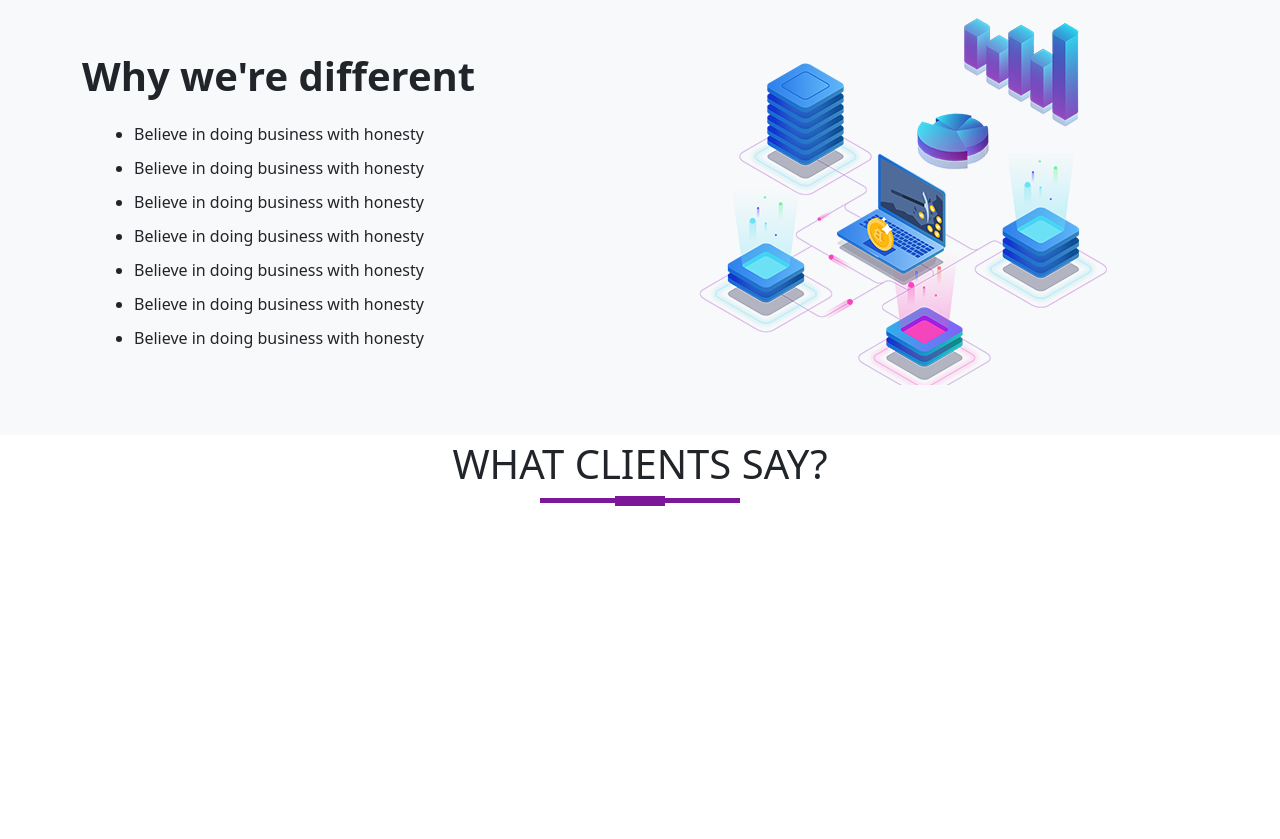
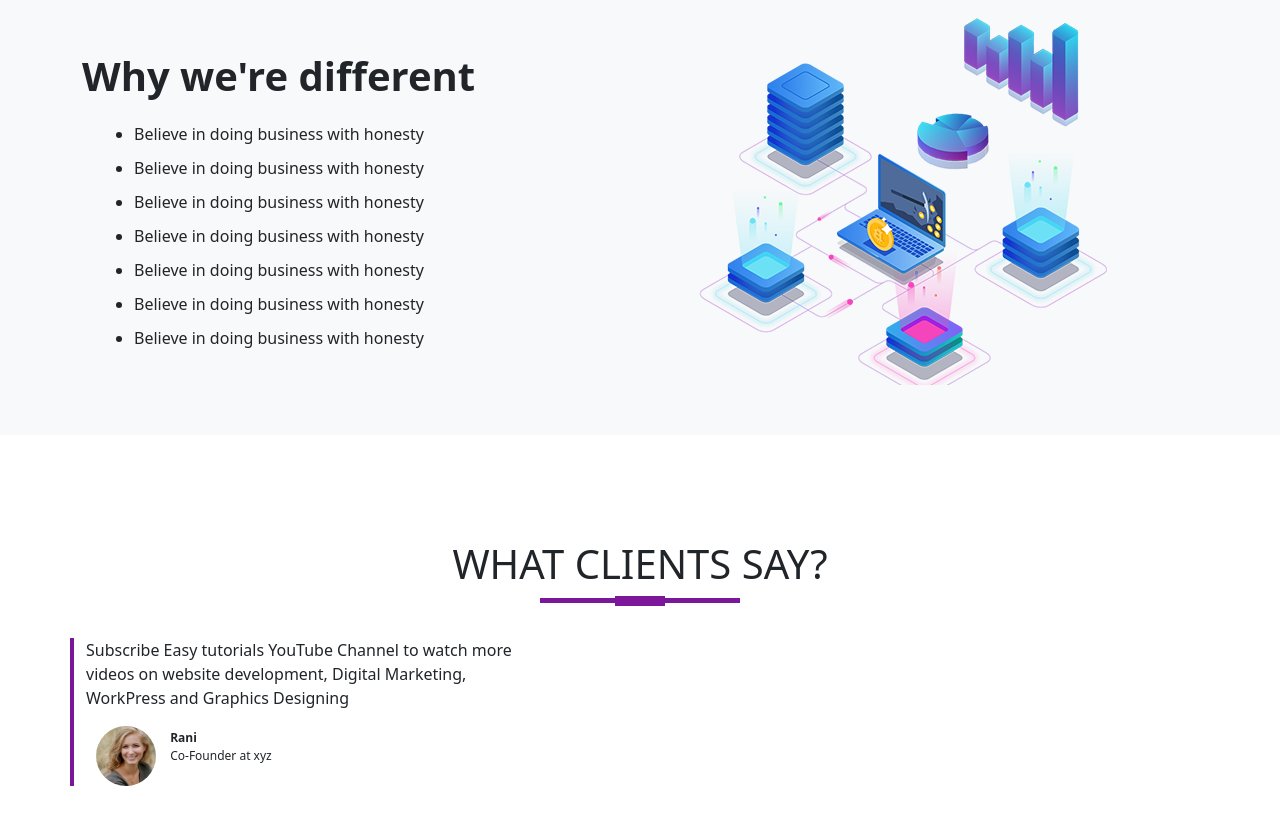
Before and after one commit to roniahamed/Agency-website, a plain HTML site: page index.html in a window 1280 px wide. Shown: the part 1381-2220 px from the top of the page. Before the commit the page ends 1919 px from the top, so only its background shows below. Drawn offline with nearby package versions, Linux system fonts and the light colour scheme.

Commit message:
testimonials

```diff
--- a/index.html
+++ b/index.html
@@ -124,6 +124,15 @@
     <section id="testimonials">
         <div class="container">
             <p class="title text-center h1">WHAT CLIENTS SAY?</p>
+            <div class="row">
+                <div class="col-md-5 testimonials">
+                    <p>Subscribe Easy tutorials YouTube Channel to watch more videos on website development, Digital
+                        Marketing, WorkPress and
+                        Graphics Designing</p>
+                    <img src="img/user1.jpg" alt="">
+                    <p class="user-details"><b>Rani</b><br>Co-Founder at xyz</p>
+                </div>
+            </div>
         </div>
     </section>
 
--- a/style.css
+++ b/style.css
@@ -149,3 +149,29 @@ body {
 #about-us ul {
     margin-left: 20px;
 }
+
+
+/* Testimonials SEction */
+
+#testimonials {
+    margin: 100px 0;
+
+}
+
+.testimonials {
+    border-left: 4px solid #7b1798;
+    margin-top: 50px;
+    margin-bottom: 50px;
+}
+
+.testimonials img {
+    height: 60px;
+    width: 60px;
+    border-radius: 50%;
+    margin: 0 10px;
+}
+
+.user-details {
+    display: inline-block;
+    font-size: 12px;
+}
```
